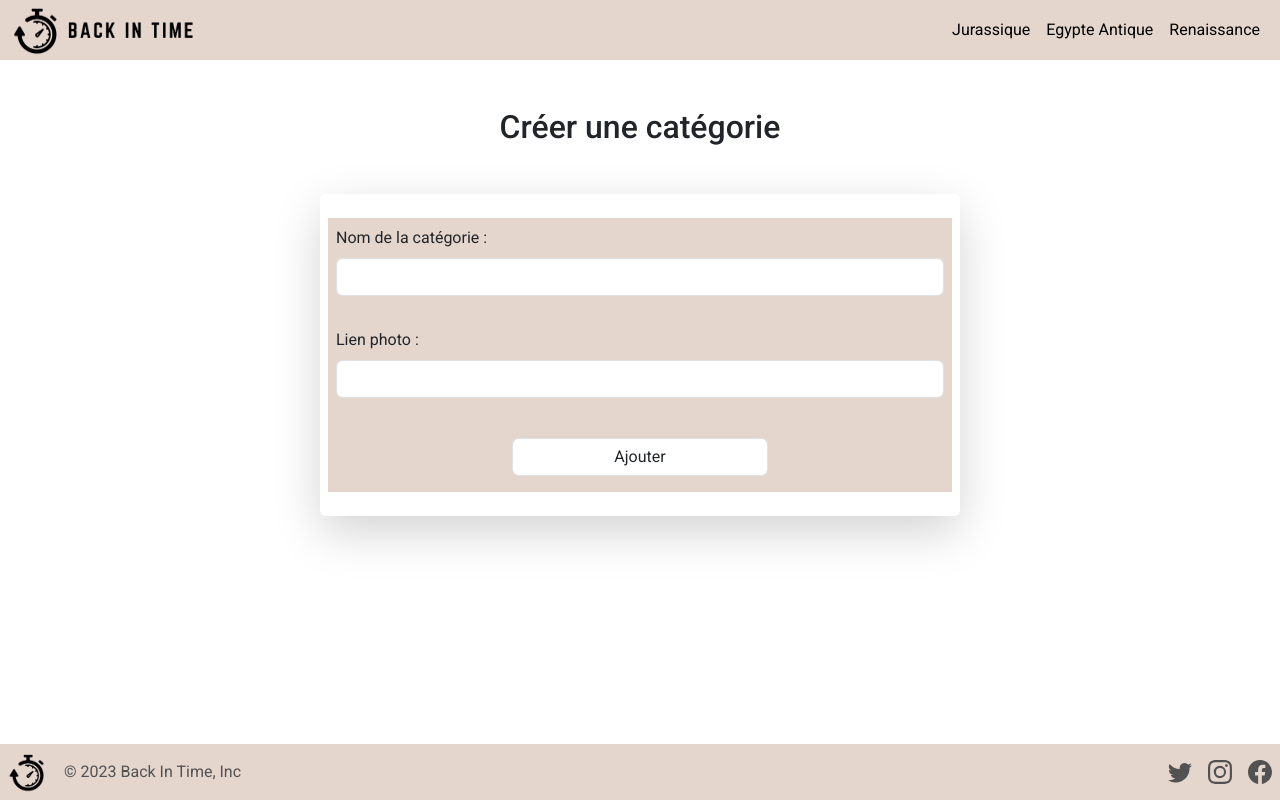
After one commit to WildCodeSchool/032023_P2_Php_Lyon_Back_In_Time, a PHP site: template src/View/Article/addCategory.html.twig in a window 1280 px wide. The commit adds this page. Run offline with PHP 8.4, Linux system fonts and the light colour scheme; the template is opened without the code that fills it, so the values that code supplies are empty; some libraries are stand-ins or nearby versions.

Commit message:
some test on the category crud

```diff
--- /dev/null
+++ b/src/View/Article/addCategory.html.twig
@@ -0,0 +1,39 @@
+{% extends 'layout.html.twig' %}
+
+{% block content %}
+
+<h2 class="text-center my-5">Créer une catégorie</h2>
+
+<div class="container w-50 p-2 my-5 shadow-lg rounded-2">
+
+    <ul class="bg-danger">
+        {% for error in errors %}
+        <li>{{ error }}</li>
+        {% endfor %}
+    </ul>
+
+    <form class="form" method="post">
+
+        <p class="p-2">
+            <label for="name" class="form-label font-weight-bold">Nom de la catégorie :</label>
+            <input type="text" name="name" id="name" class="form-control" required>
+        </p>
+
+        <p class=" p-2">
+            <label for="url" class="form-label font-weight-bold">Lien photo :</label>
+            <input type="url" name="url" id="url" class="form-control" required>
+        </p>
+
+        <p class="p-3 d-flex justify-content-center">
+            <input type="submit" href="" value="Ajouter" class="form-control submit-button">
+        </p>
+    </form>
+</div>
+
+{% endblock %}
+
+{% block footer %}
+<div class="fixed-bottom">
+    {% include "component/_footer.html.twig" %}
+</div>
+{% endblock %}
--- a/src/routes.php
+++ b/src/routes.php
@@ -26,4 +26,6 @@ return [
     'category/show' => ['CategoryController', 'show', ['id']],
     'admin/management' => ['AdminController', 'adminManagementPage',],
     'articles/delete' => ['ArticleController', 'delete'],
+    'category/delete' => ['CategoryController', 'delete'],
+    'category/add' => ['CategoryController', 'addCategory'],
 ];
```
Also changed, not shown: src/Controller/CategoryController.php (+37 -0 lines), src/Model/CategoryManager.php (+11 -0 lines).
